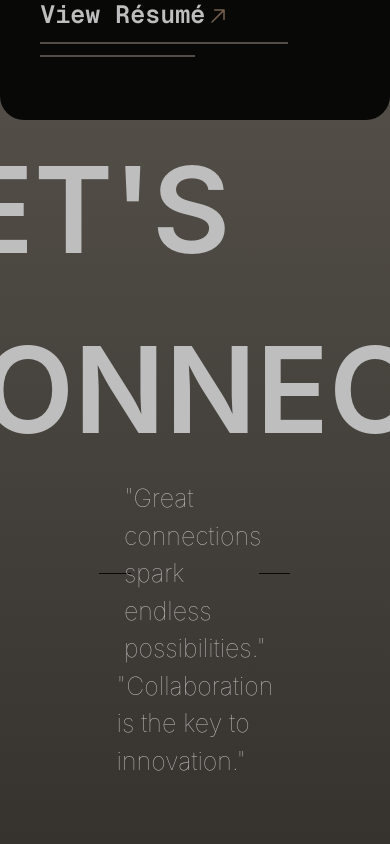
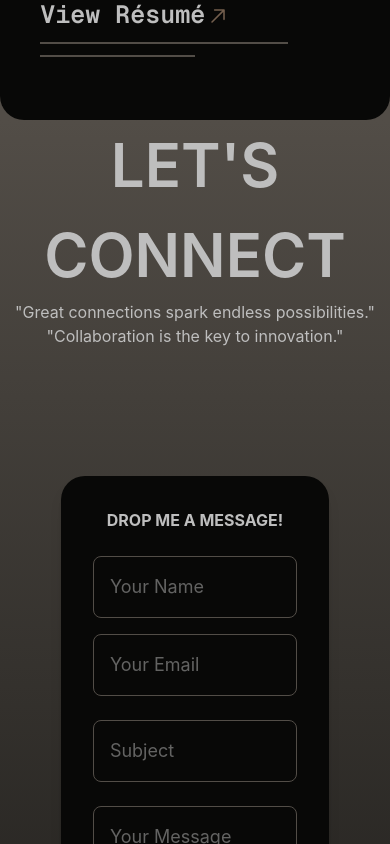
Before and after one commit to tadiday/Website-Portfolio, a Next.js app: page / in a window 390 px wide. Shown: the part 6620-7464 px from the top of the page. Built offline with nearby package versions, Linux system fonts and the light colour scheme.

Commit message:
fix title and quotes

```diff
--- a/src/components/Contact.tsx
+++ b/src/components/Contact.tsx
@@ -1,10 +1,8 @@
-import { useState} from "react";
+import { useState } from "react";
 import { motion } from "framer-motion";
 import Footer from "@/components/Footer";
 
-
 const Contact = () => {
-
   const [result, setResult] = useState("");
 
   const onSubmit = async (event: React.FormEvent<HTMLFormElement>) => {
@@ -18,7 +16,7 @@ const Contact = () => {
 
     const response = await fetch("https://api.web3forms.com/submit", {
       method: "POST",
-      body: formData
+      body: formData,
     });
 
     const data = await response.json();
@@ -32,15 +30,17 @@ const Contact = () => {
     }
   };
 
-
   return (
-    <section id='contact' className="bg-gradient-to-b from-[#524D47] max-w-screen  to-[#080807] min-h-screen z-20 pb-[5%]">
+    <section
+      id="contact"
+      className="bg-gradient-to-b from-[#524D47] max-w-screen  to-[#080807] min-h-screen z-20 pb-[5%]"
+    >
       <div className="relative z-20 w-full overflow-x-clip">
         <div className="flex flex-col w-full gap-y-space-lg md:gap-y-space-2xl">
-          <div className='grid gap-x-2 grid-cols-[repeat(20,minmax(0,1fr))] md:grid md:grid-cols-20 text-[#bebebe]'>
+          <div className="grid gap-x-2 grid-cols-1 md:grid md:grid-cols-20 text-[#bebebe]">
             <motion.h2
-              className="col-span-12 col-start-5 text-[120px] font-semibold text-[#bebebe] justify-center items-center flex"
-              initial={{ opacity: 0, y: 50 }}  // Start offscreen to the right
+              className="col-start-1 sm:col-span-12 sm:col-start-5  text-center text-[60px] sm:text-[80px] md:text-[100px] lg:text-[120px] font-semibold text-[#bebebe] justify-center items-center flex"
+              initial={{ opacity: 0, y: 50 }} // Start offscreen to the right
               whileInView={{ opacity: 1, y: 0 }} // Animate when in viewport
               viewport={{ once: true, amount: 0.1 }} // Only animates once, triggers at 20% visibility
               transition={{ duration: 0.6, delay: 0 }}
@@ -48,7 +48,7 @@ const Contact = () => {
               LET&apos;S CONNECT
             </motion.h2>
 
-            <div className="h-full flex col-span-2 col-start-6 w-full items-center">
+            <div className="hidden h-full sm:flex col-start-1 sm:col-span-2 sm:col-start-6 w-full items-center">
               <motion.div
                 className="h-[1px] bg-[#080807] w-full origin-left"
                 initial={{ scaleX: 0 }}
@@ -59,8 +59,8 @@ const Contact = () => {
             </div>
 
             <motion.span
-              className="flex text-[25px] font-thin text-home col-span-6 col-start-8 justify-center"
-              initial={{ opacity: 0, y: 10 }}  // Start offscreen to the right
+              className="flex text-[16px] sm:text-[25px] font-normal sm:font-thin text-home sm:col-span-6 sm:col-start-8 justify-center"
+              initial={{ opacity: 0, y: 10 }} // Start offscreen to the right
               whileInView={{ opacity: 1, y: 0 }} // Animate when in viewport
               viewport={{ once: true, amount: 0.1 }} // Only animates once, triggers at 20% visibility
               transition={{ duration: 0.75, delay: 0 }}
@@ -68,7 +68,7 @@ const Contact = () => {
               &quot;Great connections spark endless possibilities.&quot;
             </motion.span>
 
-            <div className="h-full flex col-span-2 col-start-14 w-full items-center">
+            <div className="hidden h-full sm:flex sm:col-span-2 sm:col-start-14 w-full items-center">
               <motion.div
                 className="h-[1px] bg-[#080807] w-full origin-right"
                 initial={{ scaleX: 0 }}
@@ -79,8 +79,8 @@ const Contact = () => {
             </div>
 
             <motion.span
-              className="flex text-[25px] font-thin text-home col-span-6 col-start-8 justify-center"
-              initial={{ opacity: 0, y: 10 }}  // Start offscreen to the right
+              className="flex text-[16px] sm:text-[25px] font-normal sm:font-thin text-home sm:col-span-6 sm:col-start-8 justify-center"
+              initial={{ opacity: 0, y: 10 }} // Start offscreen to the right
               whileInView={{ opacity: 1, y: 0 }} // Animate when in viewport
               viewport={{ once: true, amount: 0.1 }} // Only animates once, triggers at 20% visibility
               transition={{ duration: 0.75, delay: 0.75 }}
@@ -88,16 +88,29 @@ const Contact = () => {
               &quot;Collaboration is the key to innovation.&quot;
             </motion.span>
 
-            <div id="contact-container" className="w-full col-span-18 col-start-2 bg-[] text-black overflow-hidden pt-16">
+            <div
+              id="contact-container"
+              className="w-full sm:col-span-18 sm:col-start-2 bg-[] text-black overflow-hidden pt-16"
+            >
               <div className="grid gap-x-4 gap-y-20 grid-cols-[repeat(20,minmax(0,1fr))] text-[#80776d] pt-16">
                 <div className="flex flex-col col-start-4 col-span-14 gap-6 w-full h-full p-8 bg-section rounded-3xl text-home shadow-lg">
-                  <span className="w-full font-bold items-center justify-center flex">DROP ME A MESSAGE!</span>
+                  <span className="w-full font-bold items-center justify-center flex">
+                    DROP ME A MESSAGE!
+                  </span>
 
                   {/* Form Section */}
-                  <form onSubmit={onSubmit} className="flex flex-col gap-6" action="https://api.web3forms.com/submit" method="POST">
-
+                  <form
+                    onSubmit={onSubmit}
+                    className="flex flex-col gap-6"
+                    action="https://api.web3forms.com/submit"
+                    method="POST"
+                  >
                     {/* Name & Email on the Same Row */}
-                    <input type="hidden" name="access_key" value="be249f55-0454-44a6-b6ab-d35527daa8db" />
+                    <input
+                      type="hidden"
+                      name="access_key"
+                      value="be249f55-0454-44a6-b6ab-d35527daa8db"
+                    />
                     <div className="grid grid-cols-1 md:grid-cols-2 gap-4">
                       <input
                         type="text"
@@ -148,14 +161,14 @@ const Contact = () => {
                       Send Message
                     </button>
                   </form>
-                  <span className="w-full font-bold items-center justify-center flex">{result}</span>
+                  <span className="w-full font-bold items-center justify-center flex">
+                    {result}
+                  </span>
                 </div>
-
 
                 <div className="col-start-1 col-span-20">
                   <Footer />
                 </div>
-
               </div>
             </div>
           </div>
```
